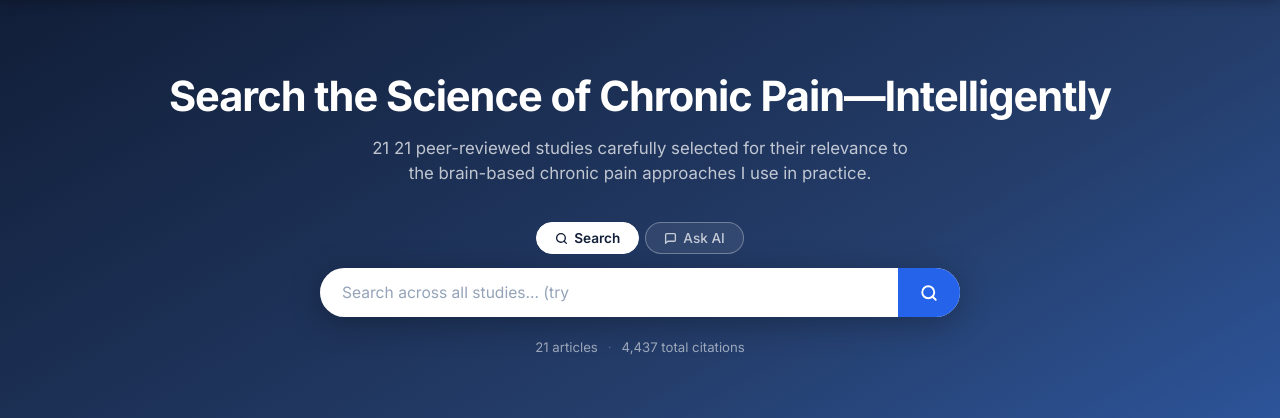
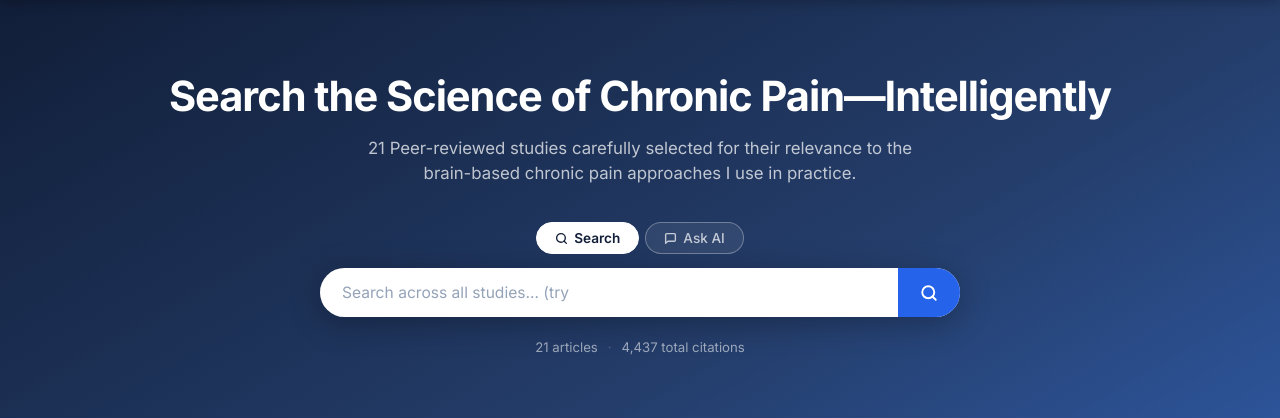
Before and after one commit to Blairgolson2/BlairGolsonWebsiteResearch, a Flask app: page / in a window 1280 px wide. Shown: the part 57-475 px from the top of the page. Run offline with Flask 3, Linux system fonts and the light colour scheme; data comes from the database, SQL or seed files in the repository.

Commit message:
Update index.html

```diff
--- a/templates/index.html
+++ b/templates/index.html
@@ -10,9 +10,9 @@
     <h1>Search the Science of Chronic Pain—Intelligently</h1>
     <p class="hero-subtitle">
       {% if not db_empty and articles %}
-        {{ articles|length }} 21 peer-reviewed studies carefully selected for their relevance to the brain-based chronic pain approaches I use in practice.
+        {{ articles|length }} Peer-reviewed studies carefully selected for their relevance to the brain-based chronic pain approaches I use in practice.
       {% else %}
-        21 peer-reviewed studies carefully selected for their relevance to the brain-based chronic pain approaches I use in practice.
+        Peer-reviewed studies carefully selected for their relevance to the brain-based chronic pain approaches I use in practice.
       {% endif %}
     </p>
 
```
